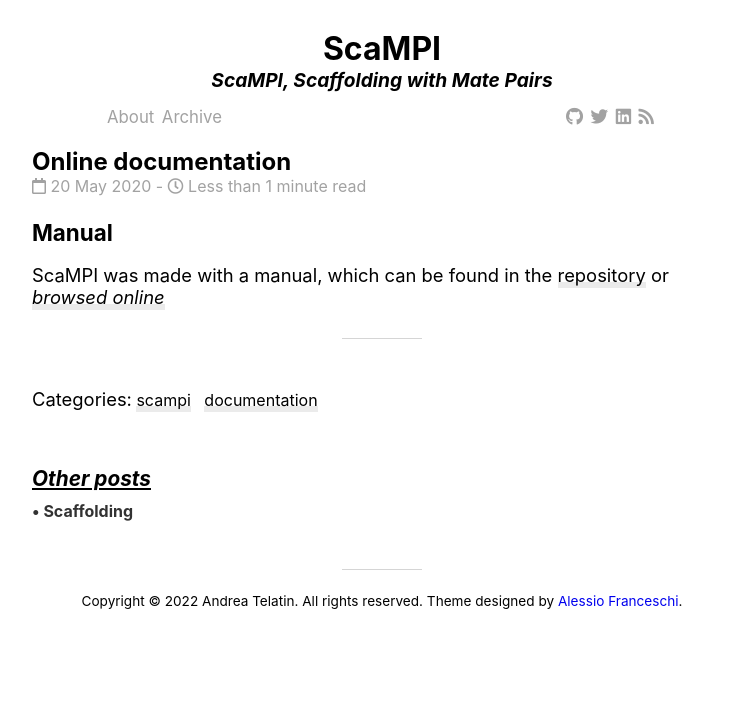
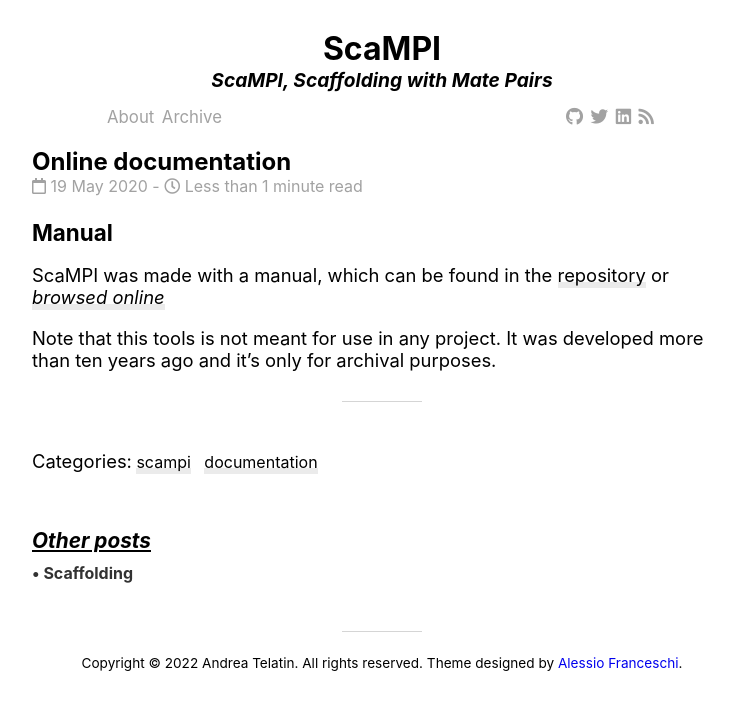
Before and after one commit to telatin/scampi, a Jekyll site: the page built from docs/_posts/2020-05-19-write-a-post.md, in a window 1280 px wide. Shown: the top 710 px of the page, without its empty margins (258-992 px from the left). Built offline with Jekyll 4.4.1, drawn with Linux system fonts in a browser that asks for light colours; nearby versions of some CDN libraries.

```diff
--- a/docs/_posts/2020-05-20-write-a-post.md
+++ b/docs/_posts/2020-05-19-write-a-post.md
@@ -2,11 +2,14 @@
 title: Online documentation
 layout: post
 categories: [scampi, documentation]
-description: "Let's get this theme to work!"
-customexcerpt: "Extra info."
+description: "Online manual and documentation for ScaMPI."
+customexcerpt: "Online manual and tutorial for ScaMPI"
 ---
 
 ### Manual
 
 ScaMPI was made with a manual, which can be found in the [repository](https://github.com/telatin/scampi)
 or [*browsed online*](https://telatin.github.io/scampi/scampi-1.16/ScaMPIManual_AndreaTelatin_.html)
+
+Note that this tools is not meant for use in any project. It was developed more than ten years ago
+and it's only for archival purposes.
```
Also changed, not shown: docs/_posts/2020-02-19-typography.md (renamed from docs/_posts/2020-05-19-typography.md).
